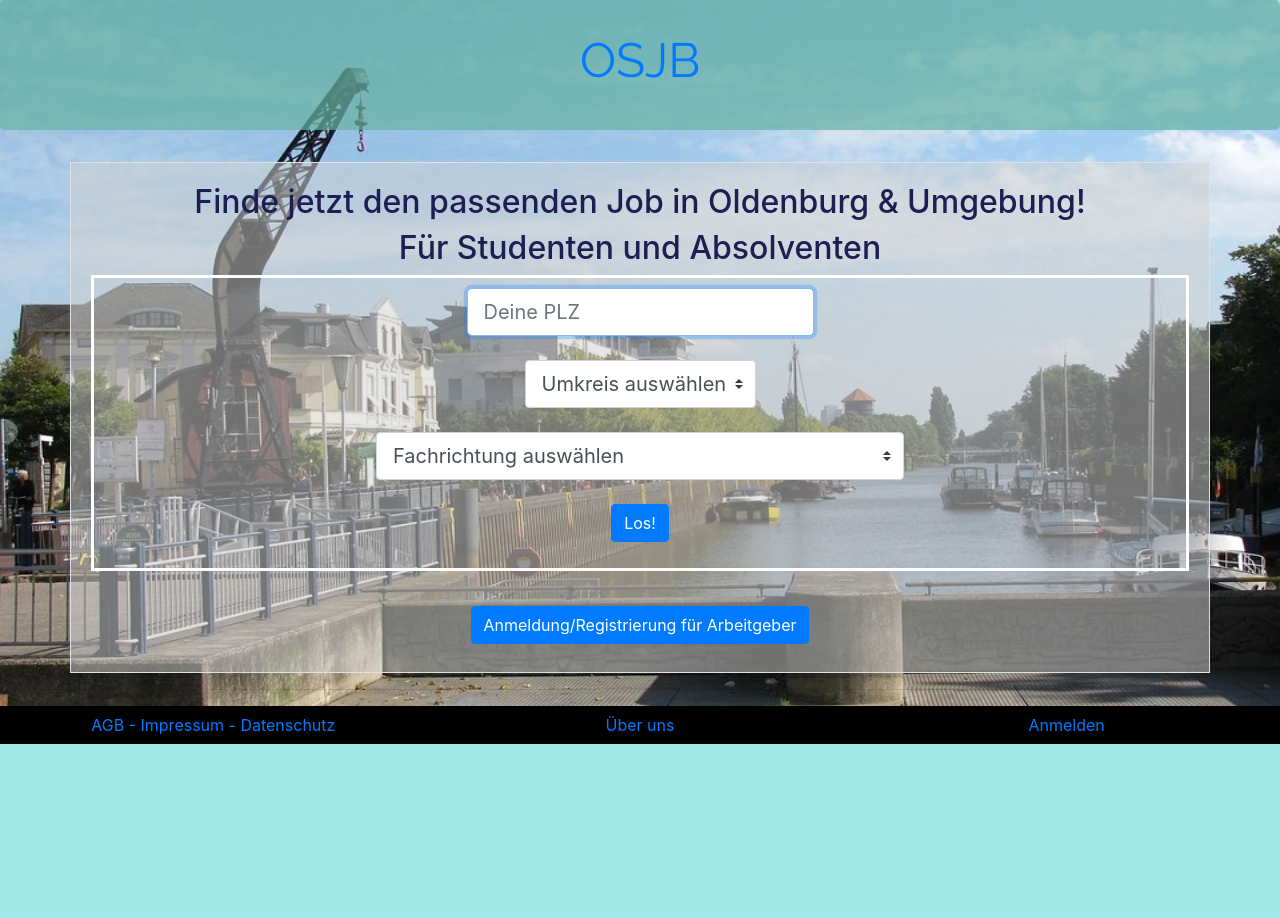
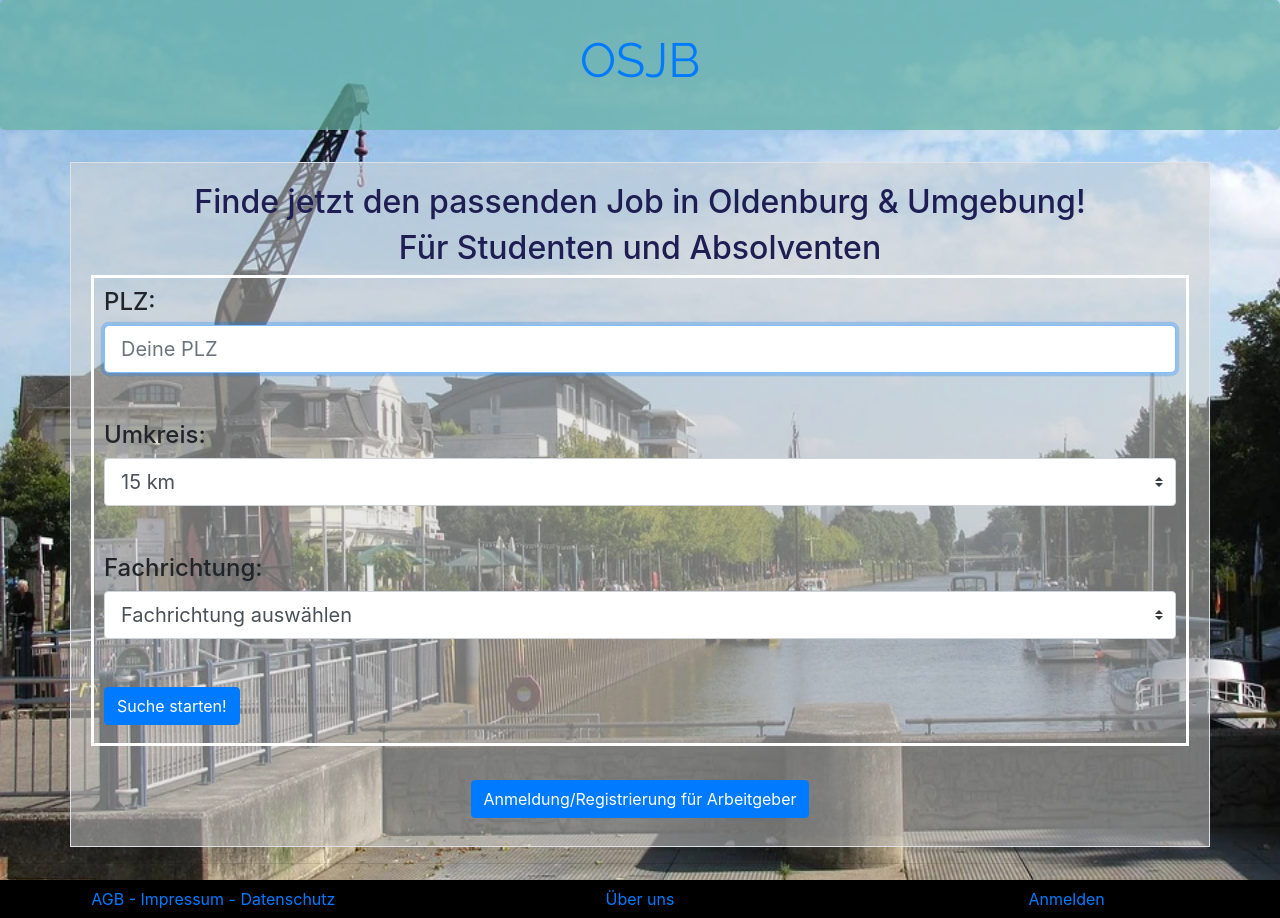
Before and after one commit to bierhummel/OSJB, a PHP site: page /index.php in a window 1280 px wide. Before the commit the page ends 744 px from the top, so only its background shows below. Run offline with PHP 8.4, Linux system fonts and the light colour scheme.

Commit message:
Inputfelder auf Indexseite "gefixt" und Label hinzugefügt
Obs jetzt besser aussieht sei mal dahin gestellt, aber da Roman die unterschiedlich langen Inputfelder jedes mal kritisiert und meint da müssen Label ran, hab ich das jetzt mal umgesetzt. Optisch geht das bestimmt noch schöner.. und die Label sind nur schwer lesbar.
Außerdem hab ich dem Submit einen längeren Titel gegeben und zusammen mit den Labeln nach links geschoben, damit man nicht so leicht das Suchen mit dem Einloggen verwechselt. Vllt sogar das Einloggen an den rechten Rand schieben?

```diff
--- a/index.php
+++ b/index.php
@@ -37,26 +37,29 @@ session_start();
             <!--später die Breite aller Inputfelder einheitlich gestalten, bei dieser Abgabe zeitlich nicht geschafft-->
             <div class="search">
                 <form action="suchergebnisse.php" method="get">
-                    <p class="center"><label>
-                            <input type="text" name="plz" class="form-control form-control-lg" maxlength="5" value="" placeholder="Deine PLZ" required autofocus>
+                    <h4 class="mb-5">
+                        <label for="plz">PLZ: </label>
+                        <input type="text" id="plz" name="plz" class="form-control form-control-lg" maxlength="5" value="" placeholder="Deine PLZ" required autofocus>
                         <!--Später mit pattern Attribut absichern?-->
-                        </label></p>
+                    </h4>
 
-                    <p class="center"><label>
-                            <select name="umkreis" class="custom-select custom-select-lg" size="1" required>
+                    <h4 class="mb-5">
+                        <label for="umkreis">Umkreis: </label>
+                        <select id="umkreis" name="umkreis" class="custom-select custom-select-lg" size="1" required>
                             <option value="">Umkreis auswählen</option>
                             <option value="5">5 km</option>
                             <option value="10">10 km</option>
-                                <option value="15">15 km</option>
+                            <option value="15" selected>15 km</option>
                             <option value="20">20 km</option>
                             <option value="25">25 km</option>
                             <option value="30">30 km</option>
                             <option value="50+">50+ km</option>
                         </select>
-                        </label></p>
+                    </h4>
 
-                    <p class="center"><label>
-                            <select name="fachrichtung" class="custom-select custom-select-lg" size="1">
+                    <h4 class="mb-5">
+                        <label for="fachrichtung">Fachrichtung:</label>
+                        <select id="fachrichtung" name="fachrichtung" class="custom-select custom-select-lg" size="1">
                             <option value="">Fachrichtung auswählen</option>
                             <option value="fr1">Bildungs- und Sozialwissenschaften</option>
                             <option value="fr2">Informatik, Wirtschafts- und Rechtswissenschaften</option>
@@ -65,9 +68,11 @@ session_start();
                             <option value="fr5">Mathematik und Naturwissenschaften</option>
                             <option value="fr6">Medizin und Gesundheitswissenschaften</option>
                         </select>
-                        </label></p>
+                    </h4>
 
-                    <p class="center"> <input type="submit" value="Los!" class="btn btn-primary"></p>
+                    <h4 class="">
+                        <input type="submit" value="Suche starten!" class="btn btn-primary">
+                    </h4>
                 </form>
             </div>
             <div>
```
Lines whose indentation alone changed are shown as unchanged.
